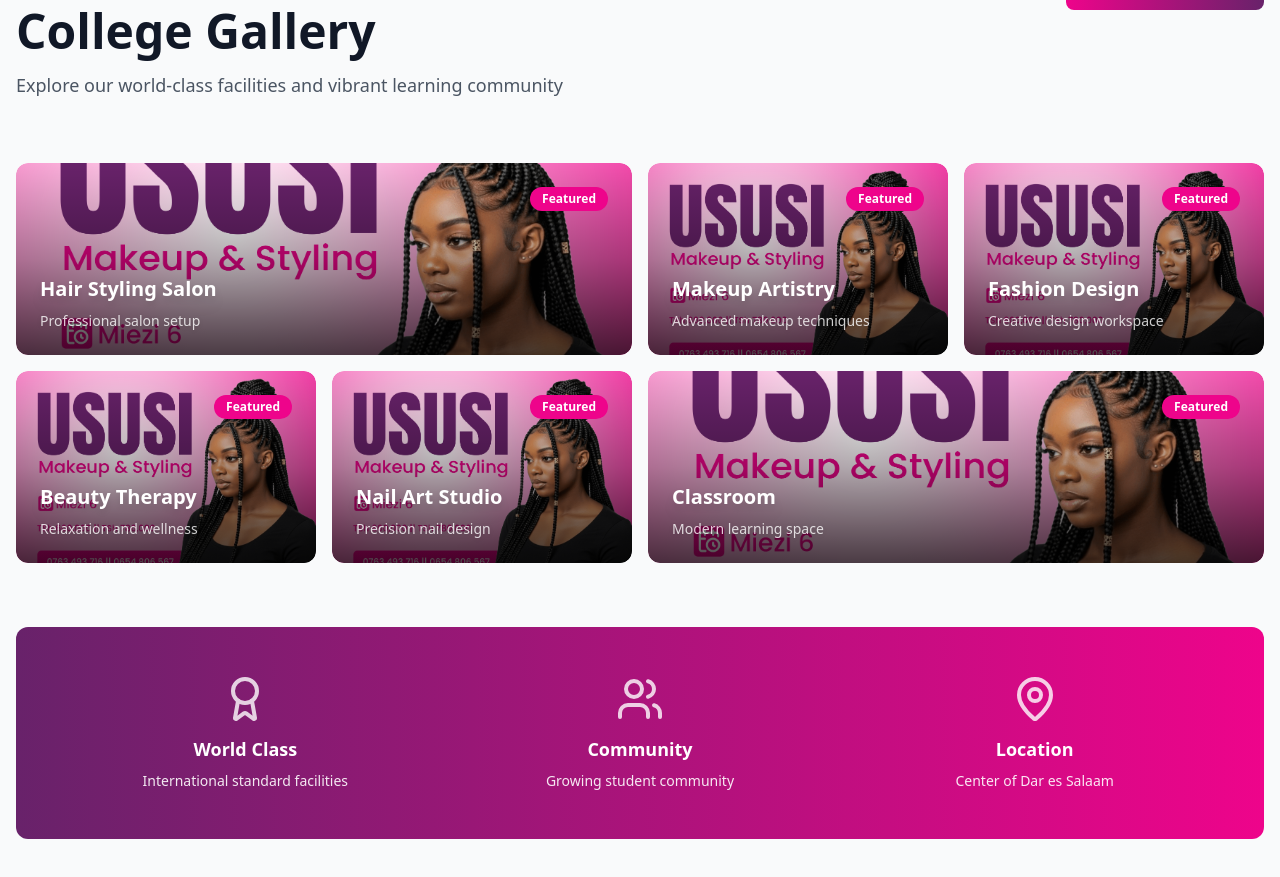
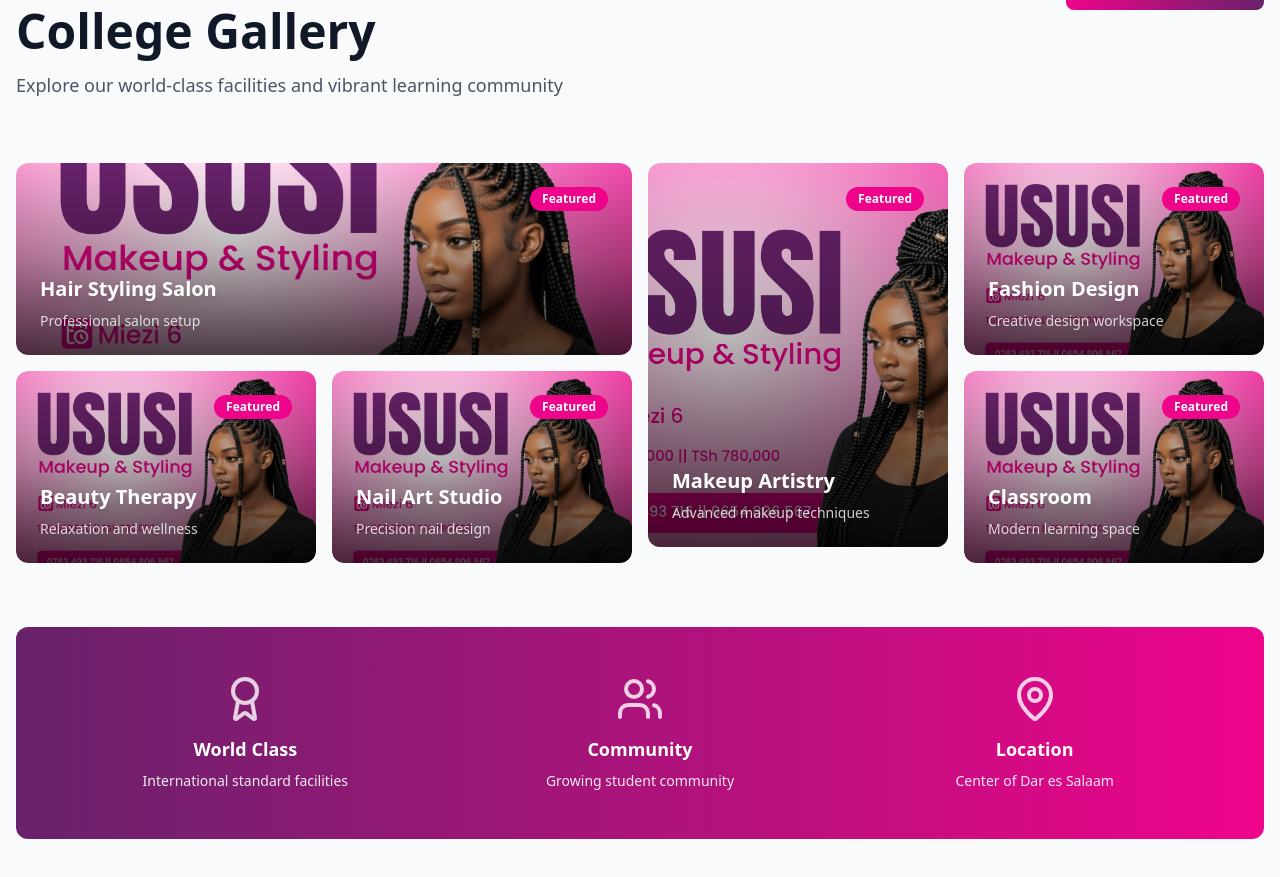
Before and after one commit to msetitech/lisacollege, a React app in the folder frontend/: page / in a window 1280 px wide. Shown: the part 4091-4968 px from the top of the page. Built offline with nearby package versions, Linux system fonts and the light colour scheme; the HTML template or start-up script is replaced by a standard one.

Commit message:
fixing gallery'

```diff
--- a/frontend/src/components/Sections/Gallery.jsx
+++ b/frontend/src/components/Sections/Gallery.jsx
@@ -3,7 +3,7 @@
 import courseImage from "../../assets/images/course.png";
 
 export default function Gallery() {
-	const { t, i18n } = useTranslation();
+	const { i18n } = useTranslation();
 
 	const images = [
 		{
@@ -23,8 +23,8 @@
 			description_en: "Advanced makeup techniques",
 			description_sw: "Mbinu za juu za makeup",
 			colSpan: "lg:col-span-1",
-			rowSpan: "lg:row-span-1",
-			height: "h-48",
+			rowSpan: "lg:row-span-2",
+			height: "h-96",
 		},
 		{
 			id: 3,
@@ -62,7 +62,7 @@
 			title_sw: "Darasa",
 			description_en: "Modern learning space",
 			description_sw: "Mazingira ya kujifunza",
-			colSpan: "lg:col-span-2",
+			colSpan: "lg:col-span-1",
 			rowSpan: "lg:row-span-1",
 			height: "h-48",
 		},
@@ -81,7 +81,7 @@
 							</span>
 						</div>
 						<h2 className="text-4xl md:text-5xl font-bold text-gray-900 mb-4">
-							{i18n.language === "sw" ? "Galerio ya Chuo" : "College Gallery"}
+							{i18n.language === "sw" ? "Gpicha za Chuo" : "College Gallery"}
 						</h2>
 						<p className="text-lg text-gray-600 max-w-2xl">
 							{i18n.language === "sw"
```
